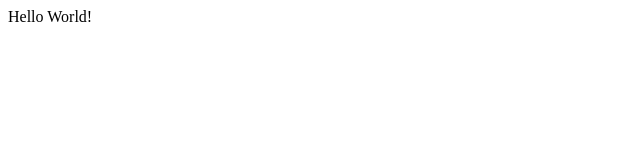
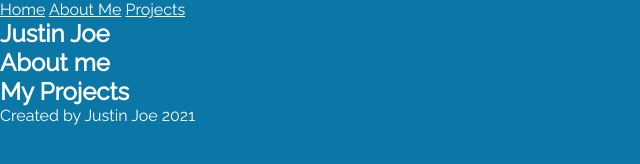
Before and after one commit to WaltersAsh/WaltersAsh.github.io, a plain HTML site: page index.html in a window 1280 px wide. Shown: the whole page, without its empty margins (0-640 px from the left). Drawn offline with Linux system fonts and the light colour scheme.

Commit message:
Added external style sheet with a basic layout in mind

```diff
--- a/index.html
+++ b/index.html
@@ -1 +1,42 @@
-Hello World!
+<!DOCTYPE html>
+<html lang="en">
+
+<head>
+    <meta charset="UTF-8">
+    <meta name="viewport" content="width=device-width, initial-scale=1.0">
+    <title>Justin Joe</title>
+    <link rel="stylesheet" type="text/css" href="style.css">
+    <script src="https://kit.fontawesome.com/8a62689a36.js" crossorigin="anonymous"></script>
+
+</head>
+
+<body>
+    <nav id="navbar">
+        <a href="#">Home</a></li>
+        <a href="#">About Me</a></li>
+        <a href="#">Projects</a></li>
+    </nav>
+
+    <section class="home">
+        <div id="title">
+            <h1>Justin Joe</h1>
+        </div>
+
+    </section>
+
+    <section class="about">
+        <h2>About me</h2>
+    </section>
+
+    <section class="projects">
+        <h2>My Projects</h2>
+    </section>
+
+    <footer>
+        <p>Created by Justin Joe 2021</p>
+    </footer>
+
+
+</body>
+
+</html>
--- /dev/null
+++ b/style.css
@@ -0,0 +1,19 @@
+@import url('https://fonts.googleapis.com/css2?family=Montserrat:wght@100;200;300;400&family=Raleway:wght@100;200;300;400&display=swap');
+* {
+    margin: 0;
+    padding: 0;
+    box-sizing: border-box;
+    background-color: #0A77A6;
+    color: #FFFFFF;
+    font-family: Raleway, sans-serif;
+}
+
+#navbar {
+    position: auto;
+    width: 100%;
+}
+
+#home {
+    position: auto;
+    display: flex;
+}
```
